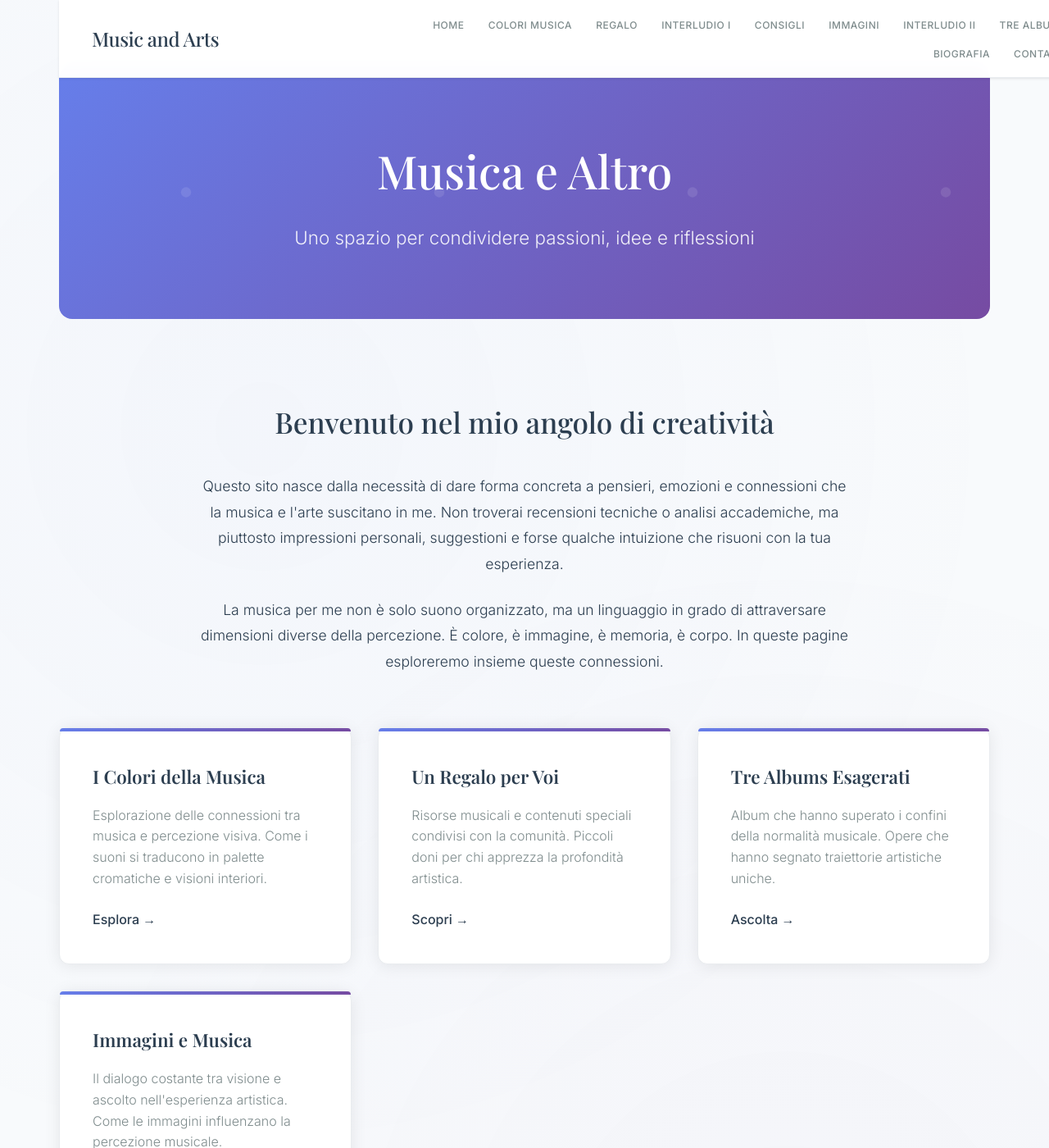
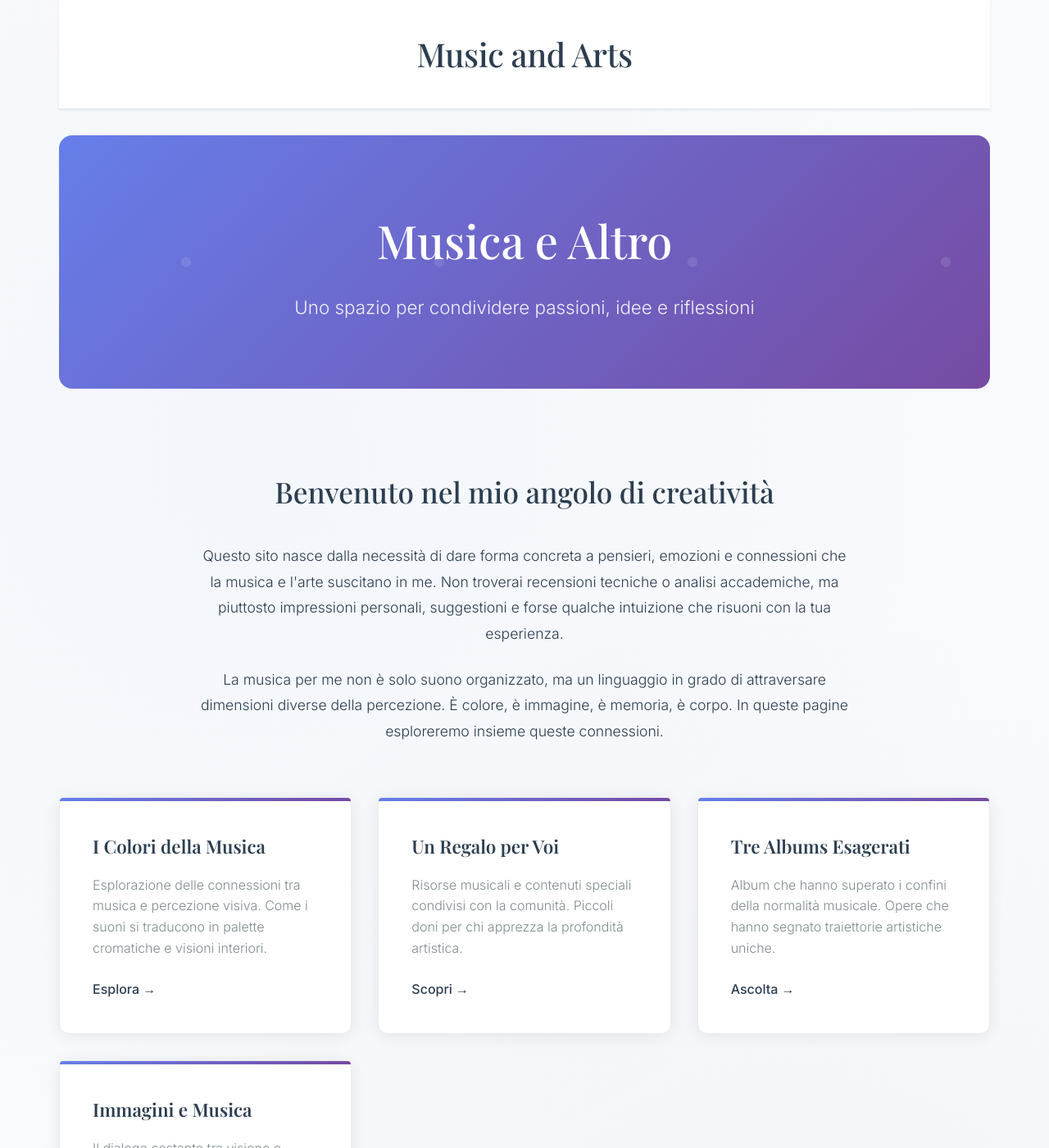
Before and after one commit to music-and-arts/music-and-arts.github.io, a Jekyll site: the page built from index.md, in a window 1280 px wide and 1400 px high. Shown: the whole window at 82% size. Built offline with Jekyll 4.4.1, drawn with Linux system fonts in a browser that asks for light colours.

Commit message:
Update default.html

```diff
--- a/_layouts/default.html
+++ b/_layouts/default.html
@@ -44,68 +44,26 @@
             padding: 0 2rem;
         }
 
-        /* Header */
+        /* Header semplice */
         .header {
             background: rgba(255, 255, 255, 0.98);
             border-bottom: 1px solid var(--border-color);
-            position: fixed;
-            width: 100%;
-            top: 0;
-            z-index: 1000;
-            backdrop-filter: blur(10px);
+            padding: 2rem 0;
+            text-align: center;
             box-shadow: 0 1px 3px rgba(0,0,0,0.1);
-        }
-
-        .nav {
-            display: flex;
-            justify-content: space-between;
-            align-items: center;
-            padding: 1rem 0;
-            max-width: 1200px;
-            margin: 0 auto;
         }
 
         .nav-brand h1 {
             font-family: 'Playfair Display', serif;
-            font-size: 1.5rem;
+            font-size: 2.5rem;
             font-weight: 500;
             color: var(--primary-color);
             letter-spacing: -0.5px;
         }
 
-        .nav-links {
-            display: flex;
-            list-style: none;
-            gap: 0.5rem;
-            flex-wrap: wrap;
-            justify-content: flex-end;
-            max-width: 70%;
-        }
-
-        .nav-link {
-            text-decoration: none;
-            color: var(--text-light);
-            font-weight: 500;
-            transition: all 0.3s ease;
-            font-size: 0.75rem;
-            text-transform: uppercase;
-            letter-spacing: 0.5px;
-            padding: 0.4rem 0.6rem;
-            position: relative;
-            white-space: nowrap;
-            border: 1px solid transparent;
-            border-radius: 4px;
-        }
-
-        .nav-link:hover {
-            color: var(--primary-color);
-            background: rgba(102, 126, 234, 0.05);
-            border-color: rgba(102, 126, 234, 0.2);
-        }
-
         .main {
-            margin-top: 80px;
             min-height: 80vh;
+            padding: 2rem 0;
         }
 
         .footer {
@@ -122,25 +80,8 @@
                 padding: 0 1rem;
             }
 
-            .nav {
-                flex-direction: column;
-                gap: 1rem;
-                padding: 0.8rem 0;
-            }
-
-            .nav-links {
-                max-width: 100%;
-                justify-content: center;
-                gap: 0.3rem;
-            }
-
-            .nav-link {
-                font-size: 0.7rem;
-                padding: 0.3rem 0.5rem;
-            }
-
-            .main {
-                margin-top: 120px;
+            .nav-brand h1 {
+                font-size: 2rem;
             }
         }
     </style>
@@ -148,23 +89,9 @@
 <body>
     <div class="container">
         <header class="header">
-            <nav class="nav">
-                <div class="nav-brand">
-                    <h1>{{ site.title }}</h1>
-                </div>
-                <ul class="nav-links">
-                    <li><a href="{{ '/' | relative_url }}" class="nav-link">Home</a></li>
-                    <li><a href="{{ '/i-colori-della-musica' | relative_url }}" class="nav-link">Colori Musica</a></li>
-                    <li><a href="{{ '/un-regalo-per-voi' | relative_url }}" class="nav-link">Regalo</a></li>
-                    <li><a href="{{ '/interludio-i' | relative_url }}" class="nav-link">Interludio I</a></li>
-                    <li><a href="{{ '/consigli-musica-nicchia' | relative_url }}" class="nav-link">Consigli</a></li>
-                    <li><a href="{{ '/immagini-e-musica' | relative_url }}" class="nav-link">Immagini</a></li>
-                    <li><a href="{{ '/interludio-ii' | relative_url }}" class="nav-link">Interludio II</a></li>
-                    <li><a href="{{ '/tre-albums-esagerati' | relative_url }}" class="nav-link">Tre Albums</a></li>
-                    <li><a href="{{ '/biografia' | relative_url }}" class="nav-link">Biografia</a></li>
-                    <li><a href="{{ '/contatti' | relative_url }}" class="nav-link">Contatti</a></li>
-                </ul>
-            </nav>
+            <div class="nav-brand">
+                <h1>{{ site.title }}</h1>
+            </div>
         </header>
 
         <main class="main">
```
